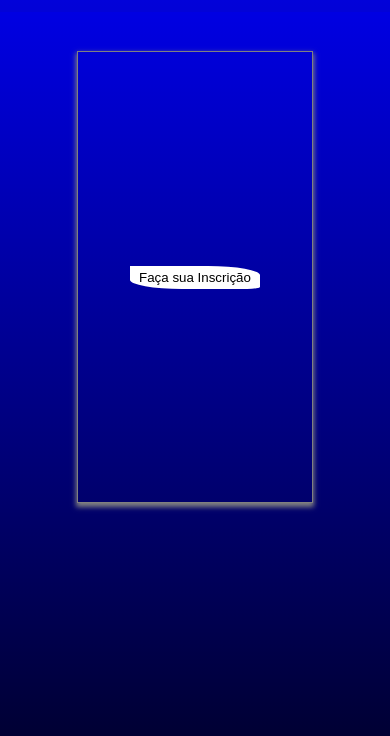
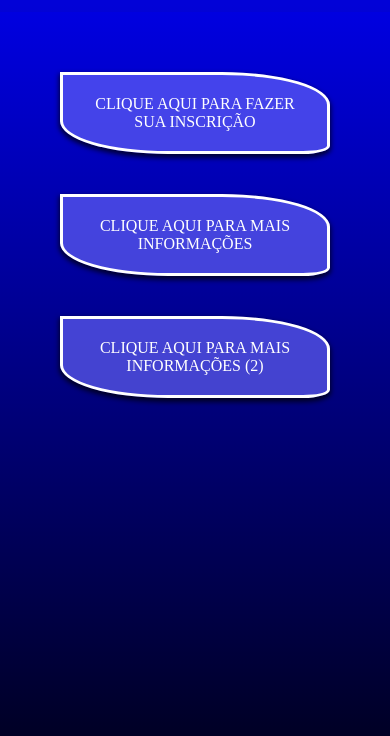
Before and after one commit to PabloBitencourt/linke-tree-vsd, a plain HTML site: page index.html in a window 390 px wide. Shown: the part 108-844 px from the top of the page. Drawn offline with Linux system fonts and the light colour scheme.

Commit message:
estrutura de link

```diff
--- a/index.html
+++ b/index.html
@@ -13,7 +13,25 @@
     </header>
     <main>
         <div class="bloco">
-            <input type="button" value="Faça sua Inscrição">
+
+            <section>
+
+                <a href="https://inscricao.kenzie.com.br/?utm_campaign=indica-kenzie&EMAIL_DO_INDICADOR=pedrohar2021@gmail.com&NOME_DO_INDICADOR=Pedro" target="_blank">clique aqui para fazer sua inscrição</a>
+
+            </section>
+
+            <section>
+
+                <a href="https://api.whatsapp.com/send/?phone=5534991722792&text&app_absent=0" target="_blank">clique aqui para mais informações</a>
+
+            </section>
+
+            <section>
+
+                <a href="https://api.whatsapp.com/send/?phone=553192277299&text&app_absent=0">clique aqui para mais informações (2)</a>
+
+            </section>
+
         </div>
 
     </main>
@@ -23,3 +41,4 @@
 
 </body>
 </html>
+<!--  -->
--- a/vouSerDev.css
+++ b/vouSerDev.css
@@ -30,26 +30,38 @@ header img:hover{
 /* main*/
 
 .bloco{
-    margin-top: 10%;
-    margin-bottom: 25px;
-    width: 30%;
-    height: 300px;
+    margin: 10%;
+    padding: 1px;
     display: flex;
-    border: solid 1px gray;
-    box-shadow: gray 0px 3px 5px 1px;
+    flex-direction: column;
+
 }
 
-input{
-    background-color: white;
+section{
+    background-color: rgba(110, 108, 255, 0.623);
     border: white solid 3px;
     border-bottom-left-radius: 40%;
     border-top-right-radius: 40%;
     border-bottom-right-radius: 10%;
+    box-shadow: #000000b4 0px 3px 5px 1px;
+    padding: 20px;
+    margin: 20px;
+    text-align: center;
+
+}
+a{
+    text-decoration: none;
+    color: white;
+    text-transform: uppercase;
 }
 
-input:hover{
-    border: 3px solid gray;
+section:hover{
+    background-color: rgba(30, 31, 65, 0.863);
+    border: 3px solid black;
+    box-shadow: none;
 }
+
+
 /* footer*/
 
 footer{
@@ -76,23 +88,7 @@ footer{
     header img:hover{
         box-shadow: white -2px -3px 50px 1px;
     }
-    .bloco{
-        margin-top: 10%;
-        margin-bottom: 25px;
-        width: 30%;
-        height: 300px;
-        display: flex;
-        border: solid 1px gray;
-        box-shadow: gray 0px 3px 5px 1px;
-    }
-    .bloco{
-        margin-bottom: 25px;
-        width: 60%;
-        height: 450px;
-        display: flex;
-        border: solid 1px gray;
-        box-shadow: gray 0px 3px 5px 1px;
-    }
+
 
     footer{
         border: none;
@@ -101,3 +97,4 @@ footer{
     }
 
 }
+/*
```
